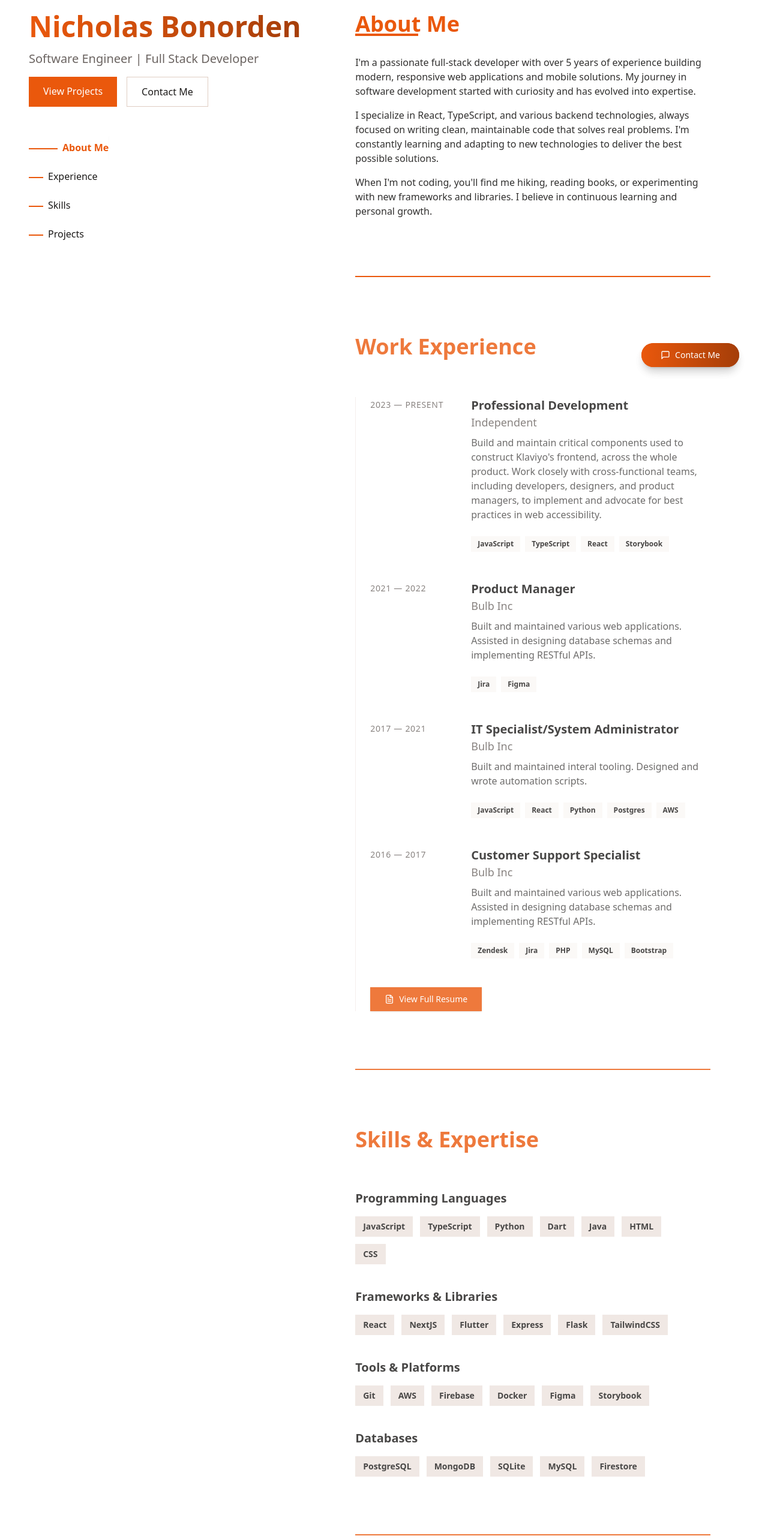
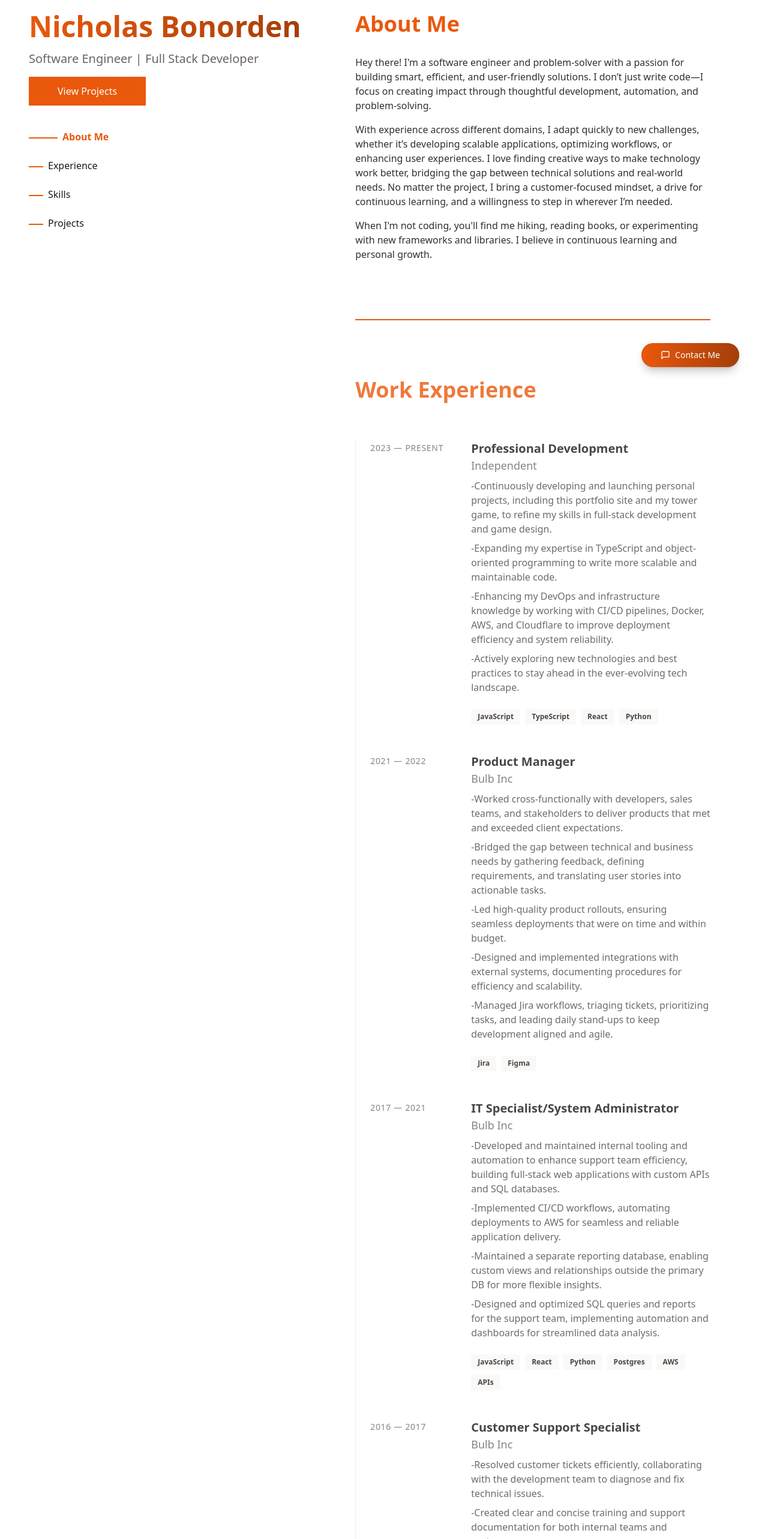
Before and after one commit to NicholasB23/personal-portfolio, a React (Vite) app: page / in a window 1280 px wide. Shown: the part 140-2706 px from the top of the page at 60% size. Built offline with nearby package versions, Linux system fonts and the light colour scheme.

Commit message:
Final copy update and resources

```diff
--- a/src/components/AboutMe.tsx
+++ b/src/components/AboutMe.tsx
@@ -27,25 +27,16 @@ const AboutMe = () => {
                     <div>
                         <h2 className="text-4xl font-bold mb-8 text-primary relative">
                             About Me
-                            {/* Animated underline */}
-                            <span className={`absolute bottom-0 left-0 h-1 bg-primary transition-all duration-1500 ease-in-out
-                                ${isAnimated ? 'w-[105px]' : 'w-0'
-                                }`} style={{ transitionDelay: '600ms' }}>
-                            </span>
                         </h2>
 
                         <div className={`space-y-4 transition-all duration-500 ${isAnimated ? 'opacity-100' : 'opacity-0'
                             }`} style={{ transitionDelay: '200ms' }}>
                             <p className="text-foreground/90">
-                                I'm a passionate full-stack developer with over 5 years of experience building modern,
-                                responsive web applications and mobile solutions. My journey in software development
-                                started with curiosity and has evolved into expertise.
+                                Hey there! I'm a software engineer and problem-solver with a passion for building smart, efficient, and user-friendly solutions. I don’t just write code—I focus on creating impact through thoughtful development, automation, and problem-solving.
                             </p>
 
                             <p className="text-foreground/90">
-                                I specialize in React, TypeScript, and various backend technologies, always focused on
-                                writing clean, maintainable code that solves real problems. I'm constantly learning
-                                and adapting to new technologies to deliver the best possible solutions.
+                                With experience across different domains, I adapt quickly to new challenges, whether it’s developing scalable applications, optimizing workflows, or enhancing user experiences. I love finding creative ways to make technology work better, bridging the gap between technical solutions and real-world needs. No matter the project, I bring a customer-focused mindset, a drive for continuous learning, and a willingness to step in wherever I’m needed.
                             </p>
 
                             <p className="text-foreground/90">
--- a/src/components/SkillsSection.tsx
+++ b/src/components/SkillsSection.tsx
@@ -9,20 +9,24 @@ type SkillCategory = {
 
 const skillCategories: SkillCategory[] = [
     {
-        category: "Programming Languages",
-        skills: ["JavaScript", "TypeScript", "Python", "Dart", "Java", "HTML", "CSS"]
+        category: "Languages & APIs",
+        skills: ["JavaScript", "TypeScript", "CSS", "Python", "SQL", "REST APIs"]
     },
     {
-        category: "Frameworks & Libraries",
-        skills: ["React", "NextJS", "Flutter", "Express", "Flask", "TailwindCSS"]
+        category: "Libraries & Frameworks",
+        skills: ["React", "Flask", "TailwindCSS", "Vite", "Terraform"]
     },
     {
-        category: "Tools & Platforms",
-        skills: ["Git", "AWS", "Firebase", "Docker", "Figma", "Storybook"]
+        category: "Development Tools & Platforms",
+        skills: ["Git", "AWS", "CloudFlare", "Docker", "Linux", "Postman"]
     },
     {
-        category: "Databases",
-        skills: ["PostgreSQL", "MongoDB", "SQLite", "MySQL", "Firestore"]
+        category: "Databases & Data Management",
+        skills: ["PostgreSQL", "SQLite", "MySQL", "MongoDB"]
+    },
+    {
+        category: "Core Competencies",
+        skills: ["Communication & Collaboration", "Technical Documentation", "Problem-Solving & Troubleshooting", "User Experience & Support", "Process Automation & Optimization"]
     }
 ];
 
@@ -34,7 +38,7 @@ const SkillsSection = () => {
                     Skills & Expertise
                 </h2>
 
-                <div className="md:max-w-3xl md:ml-auto md:mr-8 lg:mr-16">
+                <div className="md:max-w-3xl md:ml-auto">
                     {skillCategories.map((category, index) => (
                         <SkillCategory
                             key={index}
--- a/src/components/WorkExperience.tsx
+++ b/src/components/WorkExperience.tsx
@@ -7,7 +7,7 @@ type WorkItemProps = {
     title: string;
     company: string;
     period: string;
-    description: string;
+    description: string | string[]; // Now accepts either a string or array of strings
     technologies: string[];
 };
 
@@ -16,29 +16,50 @@ const workExperiences: WorkItemProps[] = [
         title: "Professional Development",
         company: "Independent",
         period: "2023 — Present",
-        description: "Build and maintain critical components used to construct Klaviyo's frontend, across the whole product. Work closely with cross-functional teams, including developers, designers, and product managers, to implement and advocate for best practices in web accessibility.",
-        technologies: ["JavaScript", "TypeScript", "React", "Storybook"],
+        description: [
+            "-Continuously developing and launching personal projects, including this portfolio site and my tower game, to refine my skills in full-stack development and game design.",
+            "-Expanding my expertise in TypeScript and object-oriented programming to write more scalable and maintainable code.",
+            "-Enhancing my DevOps and infrastructure knowledge by working with CI/CD pipelines, Docker, AWS, and Cloudflare to improve deployment efficiency and system reliability.",
+            "-Actively exploring new technologies and best practices to stay ahead in the ever-evolving tech landscape."
+        ],
+        technologies: ["JavaScript", "TypeScript", "React", "Python"],
     },
     {
         title: "Product Manager",
         company: "Bulb Inc",
         period: "2021 — 2022",
-        description: "Built and maintained various web applications. Assisted in designing database schemas and implementing RESTful APIs.",
+        description: [
+            "-Worked cross-functionally with developers, sales teams, and stakeholders to deliver products that met and exceeded client expectations.",
+            "-Bridged the gap between technical and business needs by gathering feedback, defining requirements, and translating user stories into actionable tasks.",
+            "-Led high-quality product rollouts, ensuring seamless deployments that were on time and within budget.",
+            "-Designed and implemented integrations with external systems, documenting procedures for efficiency and scalability.",
+            "-Managed Jira workflows, triaging tickets, prioritizing tasks, and leading daily stand-ups to keep development aligned and agile."
+        ],
         technologies: ["Jira", "Figma"],
     },
     {
         title: "IT Specialist/System Administrator",
         company: "Bulb Inc",
         period: "2017 — 2021",
-        description: "Built and maintained interal tooling. Designed and wrote automation scripts.",
-        technologies: ["JavaScript", "React", "Python", "Postgres", "AWS"],
+        description: [
+            "-Developed and maintained internal tooling and automation to enhance support team efficiency, building full-stack web applications with custom APIs and SQL databases.",
+            "-Implemented CI/CD workflows, automating deployments to AWS for seamless and reliable application delivery.",
+            "-Maintained a separate reporting database, enabling custom views and relationships outside the primary DB for more flexible insights.",
+            "-Designed and optimized SQL queries and reports for the support team, implementing automation and dashboards for streamlined data analysis."
+        ],
+        technologies: ["JavaScript", "React", "Python", "Postgres", "AWS", "APIs"],
     },
     {
         title: "Customer Support Specialist",
         company: "Bulb Inc",
         period: "2016 — 2017",
-        description: "Built and maintained various web applications. Assisted in designing database schemas and implementing RESTful APIs.",
-        technologies: ["Zendesk", "Jira", "PHP", "MySQL", "Bootstrap"],
+        description: [
+            "-Resolved customer tickets efficiently, collaborating with the development team to diagnose and fix technical issues.",
+            "-Created clear and concise training and support documentation for both internal teams and customers.",
+            "-Provided hands- on training to customers, both on - site and remotely, ensuring smooth onboarding and product adoption.",
+            "-Mentored new employees, training them on systems and procedures while handling high - complexity support cases."
+        ],
+        technologies: ["Zendesk", "Jira", "MySQL"],
     },
 ];
 
@@ -61,7 +82,16 @@ const WorkItem = ({ title, company, period, description, technologies }: WorkIte
                     <p className="text-lg text-muted-foreground">{company}</p>
                 </div>
 
-                <p className="mb-6 text-foreground/80">{description}</p>
+                {/* Description - now handles both string and array formats */}
+                {Array.isArray(description) ? (
+                    <div className="mb-6 text-foreground/80 space-y-2">
+                        {description.map((paragraph, index) => (
+                            <p key={index}>{paragraph}</p>
+                        ))}
+                    </div>
+                ) : (
+                    <p className="mb-6 text-foreground/80">{description}</p>
+                )}
 
                 <div className="flex flex-wrap gap-2">
                     {technologies.map((tech) => (
--- a/src/index.css
+++ b/src/index.css
@@ -8,7 +8,7 @@
 
 @layer base {
     :root {
-        --background: 20.5 100% 100%;
+        --background: hsl(20.5 100% 100%);
         --foreground: 20.5 5% 10%;
         --card: 20.5 50% 100%;
         --card-foreground: 20.5 5% 15%;
@@ -32,7 +32,7 @@
     }
 
     .dark {
-        --background: 20.5 50% 10%;
+        --background: hsl(21 6% 17%);
         --foreground: 20.5 5% 100%;
         --card: 20.5 50% 10%;
         --card-foreground: 20.5 5% 100%;
@@ -40,7 +40,7 @@
         --popover-foreground: 20.5 5% 100%;
         --primary: 20.5 90.2% 48.2%;
         --primary-foreground: 0 0% 100%;
-        --primary-darker: 20.5 90.2% 64%;
+        --primary-darker: 20.5 90.2% 58%;
         --secondary: 20.5 30% 20%;
         --secondary-foreground: 0 0% 100%;
         --muted: -17.5 30% 25%;
@@ -73,3 +73,43 @@
         animation: none;
     }
 }
+
+@keyframes wiggle {
+
+    0%,
+    100% {
+        transform: rotate(0deg);
+    }
+
+    25% {
+        transform: rotate(-5deg);
+    }
+
+    50% {
+        transform: rotate(0deg);
+    }
+
+    75% {
+        transform: rotate(5deg);
+    }
+}
+
+@keyframes pop {
+
+    0%,
+    100% {
+        transform: scale(1);
+    }
+
+    50% {
+        transform: scale(1.15);
+    }
+}
+
+.animate-wiggle {
+    animation: wiggle 0.5s ease-in-out;
+}
+
+.animate-pop {
+    animation: pop 0.3s ease-in-out;
+}
--- a/src/pages/AboutPage.tsx
+++ b/src/pages/AboutPage.tsx
@@ -1,6 +1,5 @@
 // src/components/AboutMe.tsx
 import { useRef, useState, useEffect } from 'react';
-import { Link } from 'react-router-dom';
 import useInView from '../components/hooks/useInView';
 import { Mail, Linkedin, ExternalLink } from 'lucide-react';
 import { SiGithub } from "@icons-pack/react-simple-icons";
@@ -56,9 +55,18 @@ const AboutMe = () => {
                         {/* Profile picture with border animation */}
                         <div className="relative mb-8">
                             <div className={`w-64 h-64 rounded-full border-4 border-primary p-2 transition-all duration-700 ${isAnimated ? 'scale-100' : 'scale-95'}`}>
-                                <div className="w-full h-full rounded-full bg-cover bg-center overflow-hidden"
-                                    style={{ backgroundImage: "url('https://placehold.co/400x400/005F73/fff?text=NB')" }}>
-                                    {/* Replace with your actual profile picture */}
+                                <div
+                                    className="w-full h-full rounded-full overflow-hidden"
+                                    style={{
+                                        position: "relative"
+                                    }}
+                                >
+                                    {/* Replace the background-image approach with an actual image for better control */}
+                                    <img
+                                        src="public/0e90d528-ea12-4c77-b9d8-7184bfd161db.jpg"
+                                        alt="Nicholas Bonorden"
+                                        className="absolute w-[120%] h-[120%] object-cover"
+                                    />
                                 </div>
                             </div>
 
@@ -95,7 +103,7 @@ const AboutMe = () => {
                                     className={`flex items-center gap-3 p-3 rounded-lg transition-all ${link.color} ${link.hoverColor} transform hover:scale-102 ${isAnimated ? 'opacity-100 translate-y-0' : 'opacity-0 translate-y-4'}`}
                                     style={{ transitionDelay: `${index * 150 + 500}ms`, transitionDuration: '400ms' }}
                                 >
-                                    <div className="p-2 bg-white rounded-full dark:bg-gray-950">
+                                    <div className="p-2 bg-white rounded-full dark:bg-gray-100">
                                         {link.icon}
                                     </div>
                                     <span className="font-medium">{link.name}</span>
@@ -133,9 +141,7 @@ const AboutMe = () => {
                             <div className={`transition-all duration-500 ${isAnimated ? 'opacity-100' : 'opacity-0'}`}
                                 style={{ transitionDelay: '200ms' }}>
                                 <p className="text-foreground/90 text-lg">
-                                    I'm a passionate full-stack developer with over 5 years of experience building modern,
-                                    responsive web applications and mobile solutions. My journey in software development
-                                    started with curiosity and has evolved into expertise.
+                                    I'm a passionate full-stack developer with over six years of experience crafting modern, responsive web applications and mobile solutions. My journey into software development started with curiosity and has evolved into a deep expertise in building intuitive, high-performance applications. Whether it's designing seamless user experiences or optimizing backend systems, I thrive on solving complex problems with elegant solutions.
                                 </p>
                             </div>
 
@@ -143,10 +149,15 @@ const AboutMe = () => {
                                 style={{ transitionDelay: '400ms' }}>
                                 <h3 className="text-xl font-semibold mb-3">My Approach</h3>
                                 <p className="text-foreground/90">
-                                    I specialize in React, TypeScript, and various backend technologies, always focused on
-                                    writing clean, maintainable code that solves real problems. I believe in building intuitive
-                                    interfaces that provide exceptional user experiences while maintaining robust functionality
-                                    behind the scenes.
+                                    I specialize in JavaScript (React and TypeScript), Python, and various infrastructure technologies. I'm always striving to write clean, maintainable code that balances efficiency with scalability. My philosophy is simple: build software that is not only functional but also delightful to use. I focus on user experience, performance, and code quality, ensuring every project I work on is both reliable and engaging. Collaboration is at the heart of my workflow, and I enjoy working closely with designers, product teams, and fellow developers to bring ideas to life.
+                                </p>
+                            </div>
+
+                            <div className={`transition-all duration-500 ${isAnimated ? 'opacity-100' : 'opacity-0'}`}
+                                style={{ transitionDelay: '600ms' }}>
+                                <h3 className="text-xl font-semibold mb-3">What Drives Me</h3>
+                                <p className="text-foreground/90">
+                                    I believe in continuous learning and innovation. Technology is always evolving, and I love the challenge of keeping up with the latest advancements while refining my skills. My goal is to build impactful, user-centric solutions that make a difference, whether through cutting-edge web applications, automation tools, or interactive experiences.
                                 </p>
                             </div>
 
@@ -154,20 +165,14 @@ const AboutMe = () => {
                                 style={{ transitionDelay: '600ms' }}>
                                 <h3 className="text-xl font-semibold mb-3">Beyond Coding</h3>
                                 <p className="text-foreground/90">
-                                    When I'm not coding, you'll find me hiking in nature, reading books on technology and philosophy,
-                                    or experimenting with new frameworks and libraries. I believe in continuous learning
-                                    and personal growth, which keeps me excited about the ever-evolving tech landscape.
+                                    When I’m not immersed in code, you’ll probably find me hiking in nature, reading books on technology or SciFi, or experimenting with new frameworks and libraries. I have a passion for automation and tool development, always looking for ways to make workflows more efficient. I also enjoy sharing my passion for technology with others in my personal circle; whether it's teaching friends to code, organizing game jams, or giving crash courses on subjects within my expertise.
                                 </p>
                             </div>
 
                             <div className={`transition-all duration-500 ${isAnimated ? 'opacity-100' : 'opacity-0'}`}
                                 style={{ transitionDelay: '800ms' }}>
                                 <div className="flex gap-4 mt-8">
-                                    <Link to="/projects">
-                                        <Button className="bg-primary/90 hover:bg-primary text-white">
-                                            View My Projects
-                                        </Button>
-                                    </Link>
+                                    {/* Link to blog when its up */}
                                 </div>
                             </div>
                         </div>
--- a/src/pages/HomePage.tsx
+++ b/src/pages/HomePage.tsx
@@ -97,12 +97,9 @@ const HomePage = () => {
                             Software Engineer | Full Stack Developer
                         </p>
 
-                        <div className="flex flex-wrap gap-4 my-4 justify-center md:justify-start">
-                            <a href="/projects" className="px-6 py-3 bg-primary text-primary-foreground rounded-md hover:bg-primary/90">
+                        <div className="flex flex-wrap gap-4 mt-4 justify-center md:justify-start">
+                            <a href="/projects" className="px-12 py-3 bg-primary text-primary-foreground rounded-md hover:bg-primary/90">
                                 View Projects
-                            </a>
-                            <a href="/contact" className="px-6 py-3 border border-border bg-background hover:bg-accent transition-colors rounded-md">
-                                Contact Me
                             </a>
                         </div>
                     </div>
@@ -138,7 +135,7 @@ const HomePage = () => {
                             <section
                                 id={section.id}
                                 className={`transition-opacity duration-500
-                ${activeSection === section.id ? 'opacity-100' : 'opacity-80'}`}
+                                    ${activeSection === section.id ? 'opacity-100' : 'opacity-80'}`}
                             >
                                 {section.component}
                                 {index < sections.length - 1
--- a/tailwind.config.js
+++ b/tailwind.config.js
@@ -12,7 +12,7 @@ export default {
 				sm: 'calc(var(--radius) - 4px)'
 			},
 			colors: {
-				background: 'hsl(var(--background))',
+				background: 'var(--background)',
 				foreground: 'hsl(var(--foreground))',
 				card: {
 					DEFAULT: 'hsl(var(--card))',
```
Also changed, not shown: src/components/Navbar.tsx (+44 -27 lines), public/0e90d528-ea12-4c77-b9d8-7184bfd161db.jpg (added).
